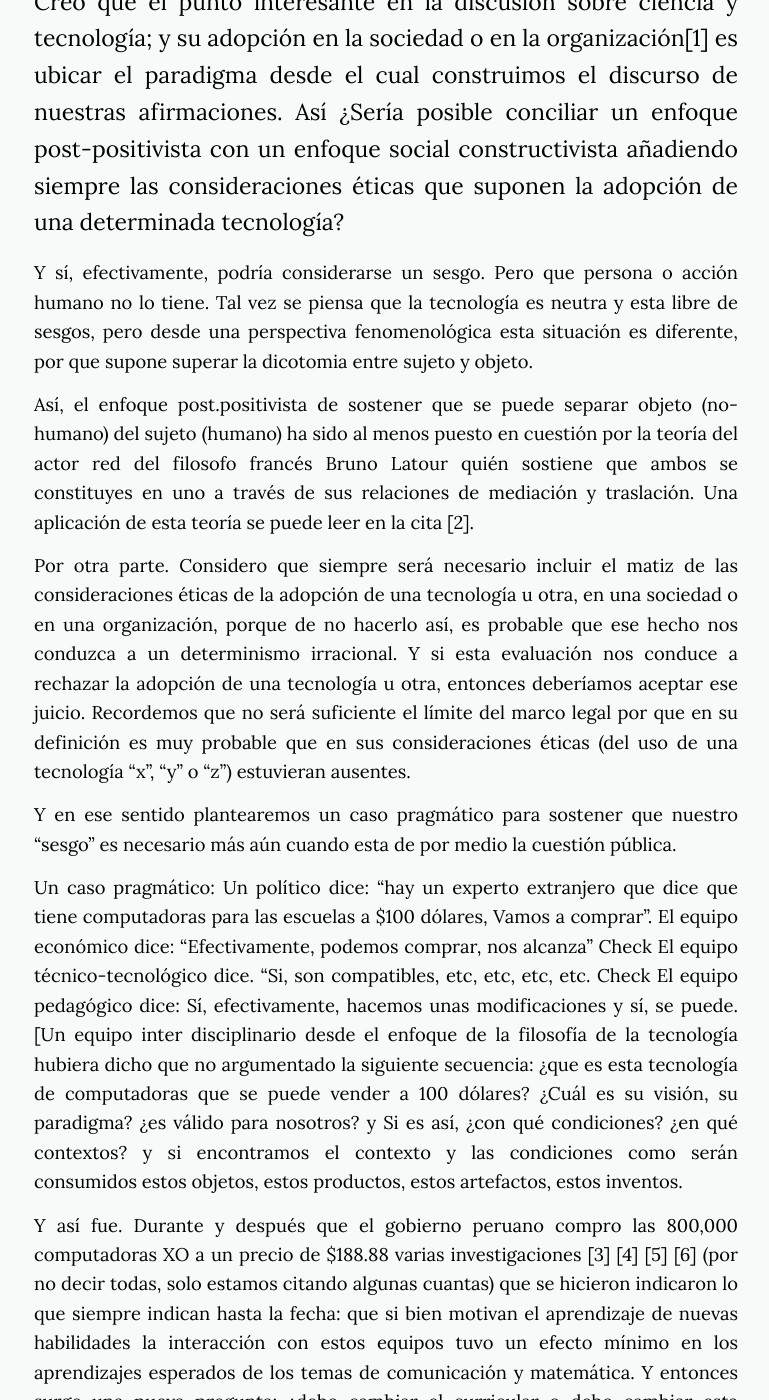
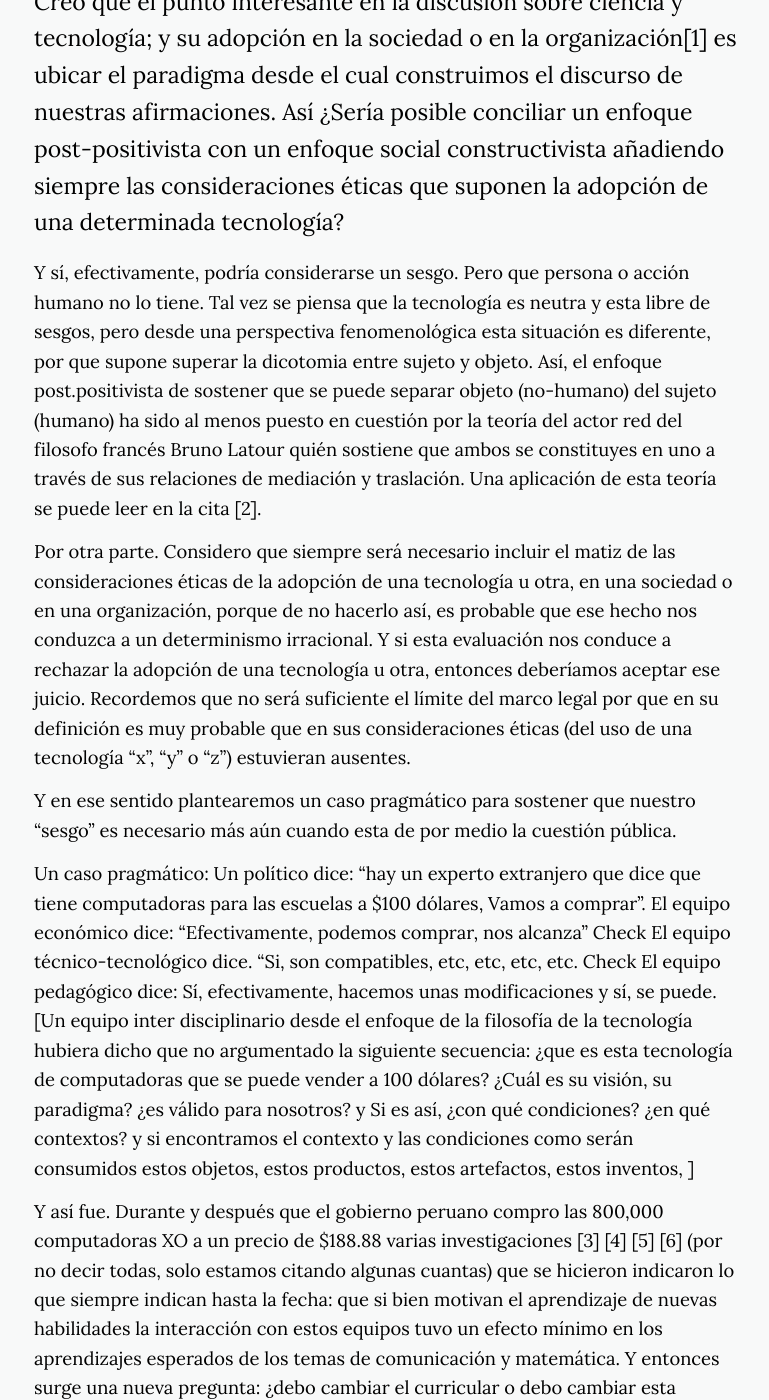
Before and after one commit to manuelvarzen/manuelvarzen.github.io, a Jekyll site: the page built from _posts/2018-05-30-uso-tecnologia.markdown, in a window 1280 px wide and 1400 px high, scrolled down 734 px. Shown: the whole window, without its empty margins (254-1023 px from the left). Built offline with Jekyll 4.4.1, drawn with Linux system fonts in a browser that asks for light colours; nearby versions of some CDN libraries; some of the changed text lies outside the part shown; grey boxes are pictures that could not be loaded.

Commit message:
Revert "Master"

```diff
--- a/_includes/head.html
+++ b/_includes/head.html
@@ -115,5 +115,6 @@
       ga('send', 'pageview');
     </script>
   {% endif %}-->
+{% seo %}
 {% include social-metatags.html %}
 </head>
--- a/_posts/2018-05-30-uso-tecnologia.markdown
+++ b/_posts/2018-05-30-uso-tecnologia.markdown
@@ -4,8 +4,8 @@ title: "Consideraciones ético-operativas del uso de la tecnología"
 date: 2018-05-30
 summary: Uso de la Tecnología
 description: Es importante identificar las posiciones desde las cuales se invoca el uso de la tecnología.
-image: /img/vasoEnPc.jpg
-image-sm: /img/vasoEnPc.jpg
+image: /img/vasoEnPc.png
+image-sm: /img/vasoEnPc.png
 categories:
   - Ethics
   - Operation
@@ -14,56 +14,36 @@ categories:
 ---
 
 Creo que el punto interesante en la discusión sobre ciencia y tecnología; y su adopción en la sociedad o en la organización[1] es ubicar el paradigma desde el cual construimos el discurso de nuestras afirmaciones. Así ¿Sería posible conciliar un enfoque post-positivista con un enfoque social constructivista añadiendo siempre las consideraciones éticas que suponen la adopción de una determinada tecnología?
-{: style="text-align: justify"}
 
 Y sí, efectivamente, podría considerarse un sesgo. Pero que persona o acción humano no lo tiene. Tal vez se piensa que la tecnología es neutra y esta libre de sesgos, pero desde una perspectiva fenomenológica esta situación es diferente, por que supone superar la dicotomia entre sujeto y objeto.
-{: style="text-align: justify"}
-
 Así, el enfoque post.positivista de sostener que se puede separar objeto (no-humano) del sujeto (humano) ha sido al menos puesto en cuestión por la teoría del actor red del filosofo francés Bruno Latour quién sostiene que ambos se constituyes en uno a través de sus relaciones de mediación y traslación. Una aplicación de esta teoría se puede leer en la cita [2].
-{: style="text-align: justify"}
 
 Por otra parte. Considero que siempre será necesario incluir el matiz de las consideraciones éticas de la adopción de una tecnología u otra, en una sociedad o en una organización, porque de no hacerlo así, es probable que ese hecho nos conduzca a un determinismo irracional. Y si esta evaluación nos conduce a rechazar la adopción de una tecnología u otra, entonces deberíamos aceptar ese juicio. Recordemos que no será suficiente el límite del marco legal por que en su definición es muy probable que en sus consideraciones éticas (del uso de una tecnología “x”, “y” o “z”) estuvieran ausentes.
-{: style="text-align: justify"}
 
 Y en ese sentido plantearemos un caso pragmático para sostener que nuestro “sesgo” es necesario más aún cuando esta de por medio la cuestión pública.
-{: style="text-align: justify"}
 
-Un caso pragmático: Un político dice: “hay un experto extranjero que dice que tiene computadoras para las escuelas a $100 dólares, Vamos a comprar”. El equipo económico dice: “Efectivamente, podemos comprar, nos alcanza” Check El equipo técnico-tecnológico dice. “Si, son compatibles, etc, etc, etc, etc. Check El equipo pedagógico dice: Sí, efectivamente, hacemos unas modificaciones y sí, se puede. [Un equipo inter disciplinario desde el enfoque de la filosofía de la tecnología hubiera dicho que no argumentado la siguiente secuencia: ¿que es esta tecnología de computadoras que se puede vender a 100 dólares? ¿Cuál es su visión, su paradigma? ¿es válido para nosotros? y Si es así, ¿con qué condiciones? ¿en qué contextos? y si encontramos el contexto y las condiciones como serán consumidos estos objetos, estos productos, estos artefactos, estos inventos.
-{: style="text-align: justify"}
+Un caso pragmático: Un político dice: “hay un experto extranjero que dice que tiene computadoras para las escuelas a $100 dólares, Vamos a comprar”. El equipo económico dice: “Efectivamente, podemos comprar, nos alcanza” Check El equipo técnico-tecnológico dice. “Si, son compatibles, etc, etc, etc, etc. Check El equipo pedagógico dice: Sí, efectivamente, hacemos unas modificaciones y sí, se puede. [Un equipo inter disciplinario desde el enfoque de la filosofía de la tecnología hubiera dicho que no argumentado la siguiente secuencia: ¿que es esta tecnología de computadoras que se puede vender a 100 dólares? ¿Cuál es su visión, su paradigma? ¿es válido para nosotros? y Si es así, ¿con qué condiciones? ¿en qué contextos? y si encontramos el contexto y las condiciones como serán consumidos estos objetos, estos productos, estos artefactos, estos inventos, ]
 
 Y así fue. Durante y después que el gobierno peruano compro las 800,000 computadoras XO a un precio de $188.88 varias investigaciones [3] [4] [5] [6] (por no decir todas, solo estamos citando algunas cuantas) que se hicieron indicaron lo que siempre indican hasta la fecha: que si bien motivan el aprendizaje de nuevas habilidades la interacción con estos equipos tuvo un efecto mínimo en los aprendizajes esperados de los temas de comunicación y matemática. Y entonces surge una nueva pregunta: ¿debo cambiar el curricular o debo cambiar esta tecnología? Pero ¿es ético gastar millones de dolares para hacerme una pregunta tan básica que con o sin e conocimiento de la filosofía en general y de a filosofía de la tecnología en particular me la hubiera podido hacer?
-{: style="text-align: justify"}
 
 El sustento teórico, la experiencia experimental, la visión conceptual, que permitió sustentar el proyecto de las computadoras XO fue la tesis doctoral [7] de Claudia Urrea quien asumió después de algunos meses la dirección pedagógica de la organización OLPC a nivel global. No recuerdo haber escuchado o leído alguna publicación del Ministerio de Educación o de cualquier otra entidad universitaria haciendo una análisis detallado de aquella tesis o del alcance del proyecto cuestionando su visión hegemonía del uso de una determinada tecnología. Y así fue como se acepto una visión tecnológica que le ha costado al país varios cientos de millones y que ni siquiera ha podido satisfacer la visión post-positivista, determinista, económica financiera, de las evaluaciones de impacto.
-{: style="text-align: justify"}
 
 Pero este proyecto masivo de uso de computadoras en las escuelas tuvo un destino muy diferente en otras latitudes: Uruguay. Empezó con el proyecto Ceibal y al parecer la adopción ha sido exitosa justamente por que en ese país se cumplieron los supuestos de la investigación de la Urrea. Pero esta otra pregunta ¿porqué tenemos que afirmar que la adopción y asimilación de una tecnología será igual en todos los contextos? La investigación de Anita Chan tiene esta perspectiva con relación a este tema en general y al caso del proyecto OLPC en el Perú, en particular.
-{: style="text-align: justify"}
-
 Así que finalmente, me parece que nos podemos permitir un sesgo en beneficio del bien común más aún cuando la cuestión pública siempre esta en juego.
-{: style="text-align: justify"}
 
 Fuentes:
 [1] Orlikowski, W. (2008, noviembre). Sociomateriality: Challenging the separation of technology, Work and Organization. Department of Management, Information Systems and Innovation Group, London School of Economics and Political Science. Recuperado a partir de http://is2.lse.ac.uk/wp/pdf/wp174.pdf
-{: style="text-align: justify"}
 
 [2] Heeks, R., & Stanforth, C. (2015). Technological change in developing countries: opening the black box of process using actor–network theory. Development Studies Research, 2(1), 33-50. https://doi.org/10.1080/21665095.2015.1026610
-{: style="text-align: justify"}
 
 [3] Severin, E., Santiago, C., Cristia, J., Ibarrarán, P., Thompson, J., & Cueto, S. (2010). Evaluación experimental del programa «Una laptop por niño» en Perú. Aportes, Banco Interamericano de Desarrollo, 5, 12. Recuperado a partir de http://idbdocs.iadb.org/wsdocs/getdocument.aspx?docnum=35422036
-{: style="text-align: justify"}
 
 [4] Cristia, J., Ibarrarán, P., Cueto, S., Santiago, A., & Severin, E. (2010). The short-term impact of the One Laptop per Child Program: A Randomized Evaluation., 48. Recuperado a partir de http://www.econ.yale.edu/conference/neudc11/papers/paper_302.pdf
-{: style="text-align: justify"}
 
 [5] Cristia, J., Ibarrarán, P., Cueto, S., Santiago, A., & Severin, E. (2012). Technology and child development: Evidence from One Laptop per Child Program., 1(1), 43. Recuperado a partir de http://idbdocs.iadb.org/wsdocs/getdocument.aspx?docnum=36706954
-{: style="text-align: justify"}
 
 [6] Severin, E., Santiago, A., Cristia, J., Ibarrarán, P., Thompson, J., & Cueto, S. (2011). Evaluation of the «Una Laptop Por NIño» program in Peru: Results and Perspectives. Recuperado a partir de http://dl.dropbox.com/u/3118867/Aporte Peru ENG.pdf
-{: style="text-align: justify"}
 
 [7] Urrea, C. (2007, septiembre). One to one connections: Building a Community Learning Culture. Boston, Massachusetts. Recuperado a partir de http://dspace.mit.edu/bitstream/handle/1721.1/41706/221978414.pdf?sequence=1
-{: style="text-align: justify"}
 
 [8] Chan, Anita (2013). Networking Peripherias, technological futures and the myth of digital universalism (1st ed.). Massachusetts Institute of Technology.
-{: style="text-align: justify"}
--- a/_posts/2018-06-04-centralized.markdown
+++ b/_posts/2018-06-04-centralized.markdown
@@ -3,7 +3,7 @@ layout: post
 title: "Tecnología de la (des)centralización"
 date: 2018-06-4
 summary: Gestión escolar
-description: El ministerio de educación, a través de la dirección regional de educación, gestiona un 30% de la matrícula de la educación básica regular en Lima Metropolitana.
+description: Una historia de estudiantes y computadoras
 image: /img/Red_IIEE_UGEL_DRELM_MINEDU.png
 image-sm: /img/Red_IIEE_UGEL_DRELM_MINEDU.png
 categories:
```
